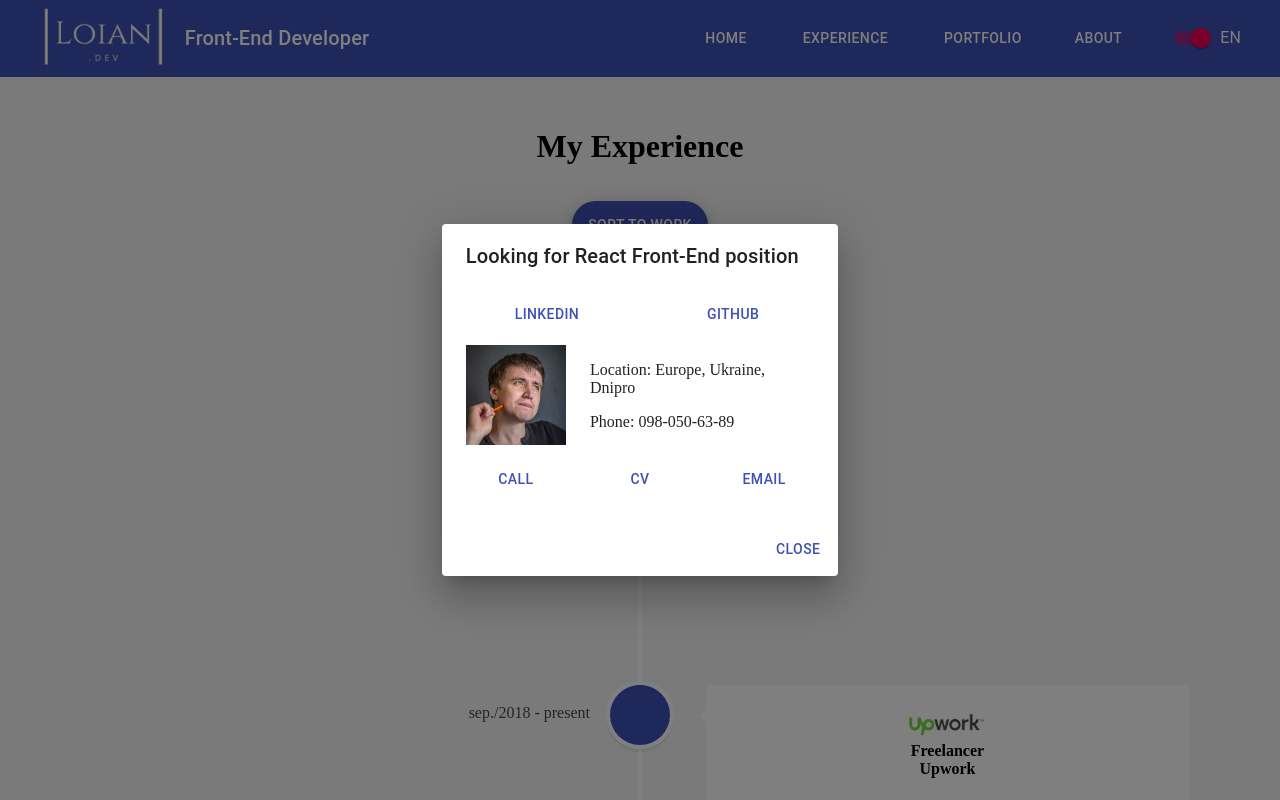
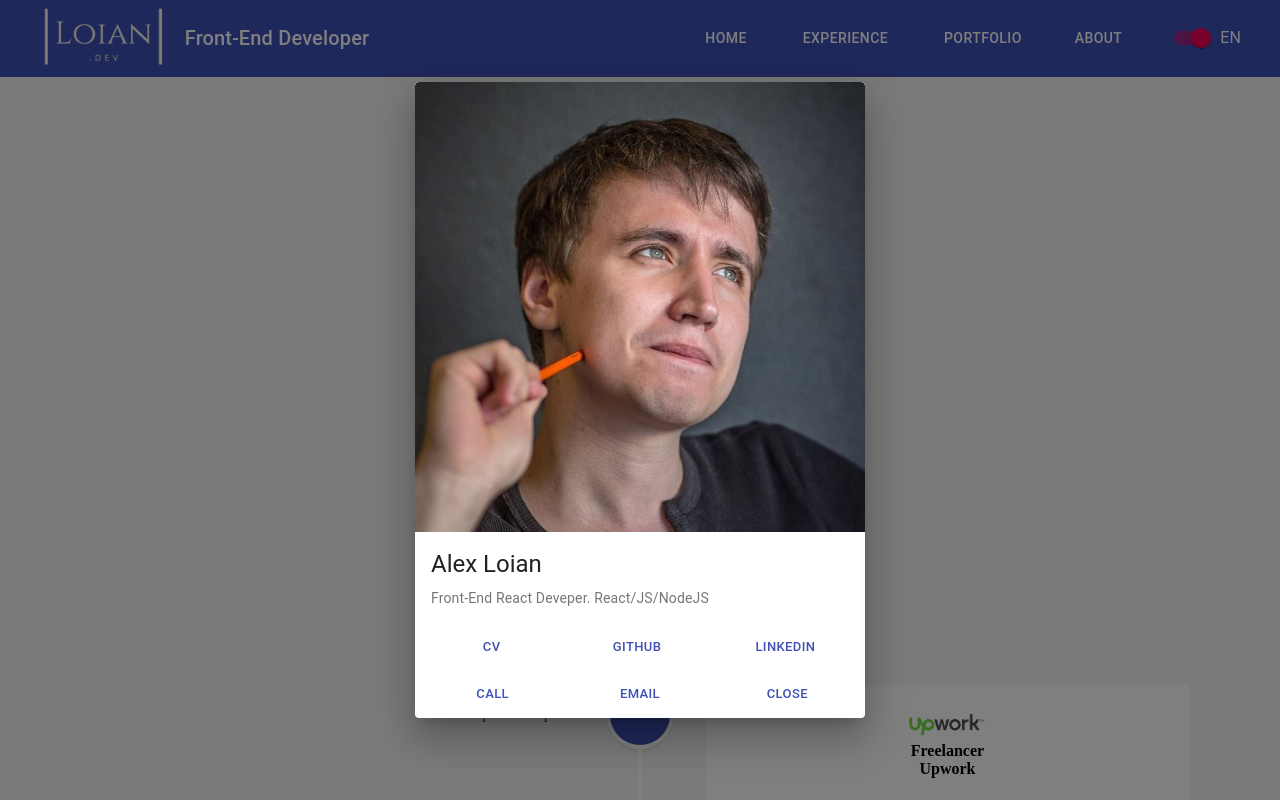
Before and after one commit to tovenkat/react-cv-portfolio-site, a React (Create React App) app: page /experience in a window 1280 px wide. Both pictures are taken after a click on the button "ABOUT". Shown: the top 800 px of the page. Built offline with nearby package versions, Linux system fonts and the light colour scheme.

Commit message:
Improved About View

```diff
--- a/src/components/Menu/About/About.js
+++ b/src/components/Menu/About/About.js
@@ -1,70 +1,85 @@
-import React from 'react'
-import Avatar from '../../../assets/images/alex-loian-fron-end-developer-avatar.jpg';
+import React from "react";
+import Avatar from "../../../assets/images/alex-loian-fron-end-developer-avatar.jpg";
 import Dialog from "@material-ui/core/Dialog";
 import DialogActions from "@material-ui/core/DialogActions";
 import DialogContent from "@material-ui/core/DialogContent";
-import Grid from '@material-ui/core/Grid';
+import Grid from "@material-ui/core/Grid";
 import DialogTitle from "@material-ui/core/DialogTitle";
 import Button from "@material-ui/core/Button";
 import cv from "../../../assets/images/CV-Alex-Loian-Front-End-Developer-React-Resume.pdf";
 
-const About = (props) => {
+import Card from "@material-ui/core/Card";
+import CardActionArea from "@material-ui/core/CardActionArea";
+import CardActions from "@material-ui/core/CardActions";
+import CardContent from "@material-ui/core/CardContent";
+import CardMedia from "@material-ui/core/CardMedia";
+import Typography from "@material-ui/core/Typography";
+import { makeStyles } from "@material-ui/core/styles";
 
+const useStyles = makeStyles({
+  card: {
+    maxWidth: 450,
+    margin: "auto"
+  },
+  actionGroup: {
+    display: "flex",
+    justifyContent: "space-around"
+  }
+});
+const About = props => {
+  const classes = useStyles();
 
-  const buttonsBefore = (
-
-    <Grid container  justify="space-around" spacing={3}>
-   <Grid item xs={12} sm={4}>
-     <Button fullWidth={true}
-
-       color="primary"
-       href="https://www.linkedin.com/in/alex-loian-82828284"
-     >
-       LinkedIn
-     </Button>
-   </Grid>
-   <Grid item xs={12} sm={4}>
-     <Button fullWidth={true}
-
-       color="primary"
-       href="https://github.com/AlexLDP"
-     >
-       GitHub
-     </Button>
-   </Grid>
-
-
- </Grid>
-
-);
-const buttonsAfter=( <Grid container  justify="space-around" spacing={3}>
-
-<Grid item xs={12} sm={4}>
- <Button  fullWidth={true} color="primary" href="tel:0980506389">
-   Call
- </Button>
-</Grid>
-<Grid item xs={12} sm={4}>
-     <Button fullWidth={true}
-
+  const card = (
+    <Card className={classes.card}>
+      <CardActionArea>
+        <CardMedia
+          component="img"
+          alt="Alex Loian Front-End React Developer"
+          height="450"
+          image={Avatar}
+          title="Alex Loian Front-End React Developer"
+        />
+        <CardContent>
+          <Typography gutterBottom variant="h5" component="h2">
+            Alex Loian
+          </Typography>
+          <Typography variant="body2" color="textSecondary" component="p">
+            Front-End React Deveper. React/JS/NodeJS
+          </Typography>
+        </CardContent>
+      </CardActionArea>
+      <CardActions className={classes.actionGroup}>
+        <Button
+          size="small"
           color="primary"
           download="Alex-Loian-CV-React-Developer"
           href={cv}
         >
           CV
         </Button>
- </Grid>
-<Grid item xs={12} sm={4}>
- <Button fullWidth={true}
-
+        <Button size="small" color="primary" href="https://github.com/AlexLDP">
+          GitHub
+        </Button>
+        <Button
+          size="small"
           color="primary"
-   href="mailto:wisehelper@gmail.com"
+          href="https://www.linkedin.com/in/alex-loian-82828284"
         >
+          LinkedIN
+        </Button>
+      </CardActions>
+      <CardActions className={classes.actionGroup}>
+        <Button size="small" color="primary" href="tel:0980506389">
+          Call
+        </Button>
+        <Button size="small" color="primary" href="mailto:wisehelper@gmail.com">
           Email
         </Button>
-</Grid>
-
-</Grid>
+        <Button size="small" color="primary" onClick={props.aboutClose}>
+          Close
+        </Button>
+      </CardActions>
+    </Card>
   );
 
   const dialog = (
@@ -76,36 +91,10 @@ const dialog = (
       aria-labelledby="alert-dialog-slide-title"
       aria-describedby="alert-dialog-slide-description"
     >
-   <DialogTitle id="alert-dialog-slide-title">
-     {"Looking for React Front-End position"}
-   </DialogTitle>
-   <DialogContent>
-     {buttonsBefore}
-
-
-     <Grid container spacing={3}>
-       <Grid item xs={12} sm={4}>
-        <img style={{margin:'auto'}}width='100px' src={Avatar} alt="Alex Loian"/>
-       </Grid>
-       <Grid item xs={12} sm={8}>
-         <p>Location: Europe, Ukraine, Dnipro</p>
-         <p>Phone: 098-050-63-89</p>
-       </Grid>
-     </Grid>
-
-
-     {buttonsAfter}
-     <br/>
-
-   </DialogContent>
-   <DialogActions>
-     <Button onClick={props.aboutClose} color="primary">
-       Close
-     </Button>
-   </DialogActions>
+      {card}
     </Dialog>
   );
-return dialog
-}
+  return dialog;
+};
 
-export default About
+export default About;
```
Lines whose indentation alone changed are shown as unchanged.
